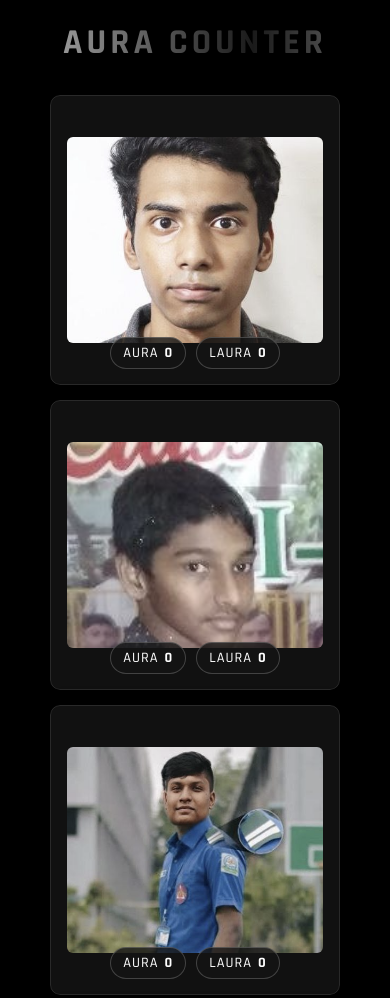
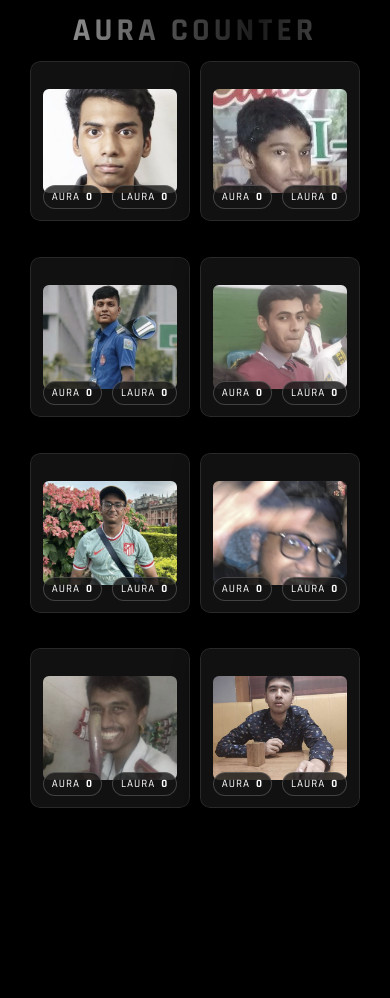
Before and after one commit to skibidicodes/AuraCounter, a plain HTML site: page index.html in a window 390 px wide. Shown: the top 998 px of the page. After the commit the page ends 844 px from the top, so only its background shows below. Drawn offline with Linux system fonts and the light colour scheme.

Commit message:
Update index.html

```diff
--- a/index.html
+++ b/index.html
@@ -8,22 +8,23 @@
   <style>
     * { box-sizing: border-box; margin: 0; padding: 0 }
     body {
-      min-height: 100vh;
+      height: 100vh;
       display: flex;
       flex-direction: column;
       background: #000;
       font-family: 'Rajdhani', sans-serif;
       color: #fff;
-      padding: 20px;
+      padding: 10px;
+      overflow: hidden;
     }
     h1 {
       font-family: 'Rajdhani', sans-serif;
       font-weight: 700;
-      font-size: 4rem;
+      font-size: 3rem;
       text-align: center;
       letter-spacing: 8px;
       text-transform: uppercase;
-      margin-bottom: 30px;
+      margin-bottom: 10px;
       background: linear-gradient(90deg, rgba(255,255,255,0.1) 0%, rgba(255,255,255,1) 50%, rgba(255,255,255,0.1) 100%);
       background-size: 200% auto;
       color: #000;
@@ -41,18 +42,19 @@
       flex: 1;
       display: grid;
       grid-template-columns: repeat(4, 1fr);
-      grid-gap: 20px;
-      padding: 10px;
-      width: calc(100% - 40px);
+      grid-gap: 15px;
+      padding: 0 10px;
+      width: calc(100% - 20px);
       max-width: 1400px;
       margin: 0 auto;
+      height: calc(100vh - 75px);
     }
     .polaroid {
       position: relative;
       border-radius: 10px;
       overflow: hidden;
       background: #111;
-      padding: 12px;
+      padding: 8px;
       display: flex;
       flex-direction: column;
       justify-content: center;
@@ -60,6 +62,7 @@
       box-shadow: 0 10px 25px rgba(0,0,0,0.8);
       transition: all 0.3s ease;
       aspect-ratio: 1/1;
+      max-height: 100%;
     }
     .polaroid:hover {
       transform: translateY(-8px);
@@ -78,7 +81,7 @@
     }
     .polaroid img {
       width: calc(100% - 10px);
-      height: calc(100% - 60px);
+      height: calc(100% - 50px);
       object-fit: cover;
       border-radius: 6px;
       filter: grayscale(30%);
@@ -100,9 +103,9 @@
       display: flex;
       justify-content: center;
       align-items: center;
-      font-size: 1.8rem;
+      font-size: 1.5rem;
       font-weight: 300;
-      letter-spacing: 3px;
+      letter-spacing: 2px;
       text-transform: uppercase;
       text-shadow: 0 0 10px rgba(255,255,255,0.8), 0 0 20px rgba(255,255,255,0.5);
       opacity: 0;
@@ -119,8 +122,8 @@
     }
     .status {
       position: absolute;
-      top: 16px;
-      right: 16px;
+      top: 12px;
+      right: 12px;
       background: rgba(0,0,0,0.7);
       padding: 4px 8px;
       border-radius: 4px;
@@ -131,13 +134,13 @@
     }
     .caption {
       position: absolute;
-      bottom: 16px;
+      bottom: 12px;
       left: 0;
       right: 0;
       display: flex;
       justify-content: center;
       gap: 10px;
-      padding: 0 12px;
+      padding: 0 8px;
       z-index: 3;
     }
     .like-btn {
@@ -145,9 +148,9 @@
       border: 1px solid rgba(255,255,255,0.2);
       color: #fff;
       font-family: 'Rajdhani', sans-serif;
-      font-size: 0.9rem;
+      font-size: 0.8rem;
       font-weight: 500;
-      padding: 6px 12px;
+      padding: 5px 10px;
       border-radius: 20px;
       cursor: pointer;
       transition: all 0.2s ease;
@@ -183,18 +186,25 @@
         grid-template-columns: repeat(2, 1fr);
       }
       h1 {
-        font-size: 3rem;
+        font-size: 2.5rem;
       }
     }
     @media (max-width: 600px) {
       .gallery {
-        grid-template-columns: 1fr;
-        grid-gap: 15px;
+        grid-template-columns: repeat(2, 1fr);
+        grid-gap: 10px;
       }
       h1 {
-        font-size: 2.2rem;
+        font-size: 2rem;
         letter-spacing: 4px;
-        margin-bottom: 20px;
+        margin-bottom: 10px;
+      }
+      .polaroid img {
+        height: calc(100% - 40px);
+      }
+      .like-btn {
+        font-size: 0.7rem;
+        padding: 4px 8px;
       }
     }
   </style>
@@ -259,7 +269,7 @@
     <div class="polaroid">
       <div class="status" id="status-7"></div>
       <img src="Nahian.jpg" alt="ChestCaveNahian">
-      <div class="name-display">NAHIAN</div>
+      <div class="name-display">CHESTCAVE</div>
       <div class="caption">
         <button class="like-btn aura-btn" data-id="7">Aura <span class="count">0</span></button>
         <button class="like-btn laura-btn" data-id="7">Laura <span class="count">0</span></button>
@@ -283,11 +293,11 @@
       let txt;
 
       if (aura === laura) {
-        txt = 'Eipareo na, Oi pareo na';
+        txt = 'No Aura';
       } else if (diff > 0) {
         txt = diff >= 5 ? 'Aura rampage!' : 'Aura advantage';
       } else {
-        txt = (-diff) >= 5 ? 'Aura debt!' : 'Aura deficit';
+        txt = (-diff) >= 5 ? 'Aura debt!' : 'Aura debt';
       }
 
       el.textContent = txt;
```
